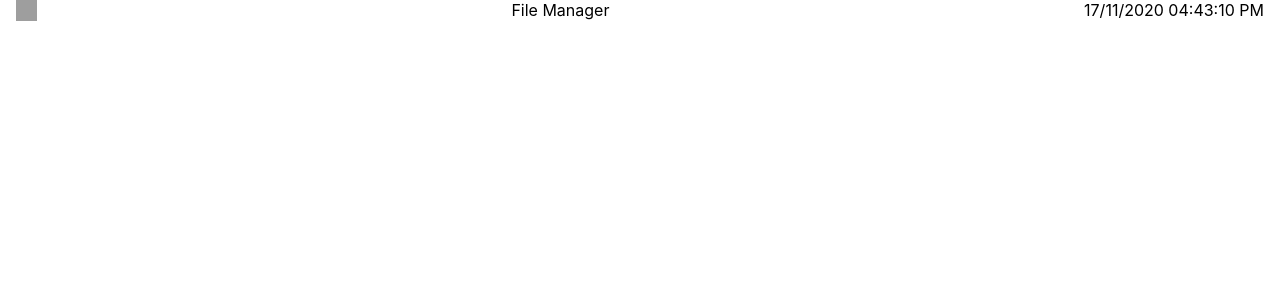
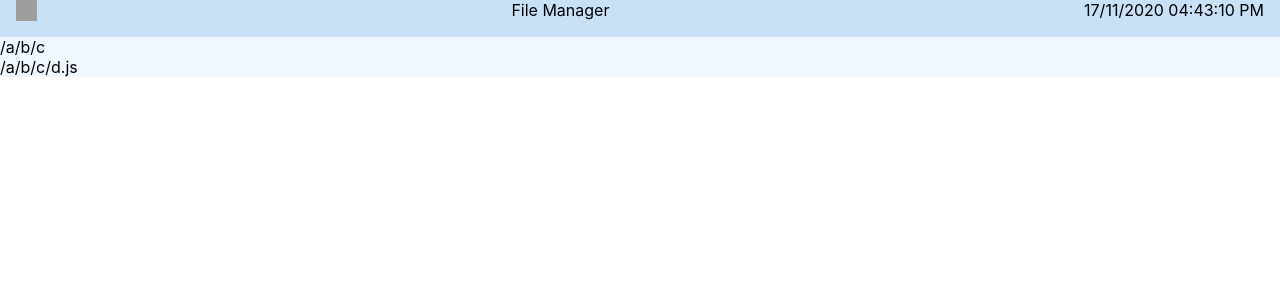
Before and after one commit to dinzone/file-manager, a React (Create React App) app in the folder client/: page / in a window 1280 px wide. Shown: the top 300 px of the page. Built offline with nearby package versions, Linux system fonts and the light colour scheme; grey boxes are pictures that could not be loaded.

Commit message:
create file list with some css

```diff
--- a/client/src/App.css
+++ /dev/null
@@ -1,38 +0,0 @@
-.App {
-  text-align: center;
-}
-
-.App-logo {
-  height: 40vmin;
-  pointer-events: none;
-}
-
-@media (prefers-reduced-motion: no-preference) {
-  .App-logo {
-    animation: App-logo-spin infinite 20s linear;
-  }
-}
-
-.App-header {
-  background-color: #282c34;
-  min-height: 100vh;
-  display: flex;
-  flex-direction: column;
-  align-items: center;
-  justify-content: center;
-  font-size: calc(10px + 2vmin);
-  color: white;
-}
-
-.App-link {
-  color: #61dafb;
-}
-
-@keyframes App-logo-spin {
-  from {
-    transform: rotate(0deg);
-  }
-  to {
-    transform: rotate(360deg);
-  }
-}
--- a/client/src/App.js
+++ b/client/src/App.js
@@ -1,12 +1,18 @@
-import NavBar from './components/NavBar'
+import styled from 'styled-components';
 
-import './App.css';
+import NavBar from './components/NavBar';
+import FileList from './components/FileList';
+
+const Div = styled.div`
+  background-color:aliceblue;
+`;
 
 function App() {
   return (
-    <div className="App">
+    <Div className="App">
       <NavBar></NavBar>
-    </div>
+      <FileList></FileList>
+    </Div>
   );
 }
 
--- /dev/null
+++ b/client/src/components/FileList/FileList.jsx
@@ -0,0 +1,8 @@
+import ListItem from './ListItem';
+
+function FileList({ paths }) {
+    const fileList = paths.map((p, i) => <ListItem key={i} path={p}></ListItem>);
+    return fileList;
+}
+
+export default FileList;
--- /dev/null
+++ b/client/src/components/FileList/FileListContainer.jsx
@@ -0,0 +1,16 @@
+import { Component } from 'react';
+
+import FileList from './FileList';
+
+class FileListContainer extends Component {
+    state = {
+        filePaths: ['/a/b/c', '/a/b/c/d.js']
+    }
+    render() {
+        return (
+            <FileList paths={this.state.filePaths}></FileList>
+        )
+    }
+};
+
+export default FileListContainer;
--- /dev/null
+++ b/client/src/components/FileList/ListItem.jsx
@@ -0,0 +1,9 @@
+function ListItem({ path }) {
+    return (
+        <div>
+            {path}
+        </div>
+    );
+}
+
+export default ListItem;
--- /dev/null
+++ b/client/src/components/FileList/index.js
@@ -0,0 +1,3 @@
+import FileList from './FileListContainer';
+
+export default FileList;
--- a/client/src/components/NavBar/NavBar.jsx
+++ b/client/src/components/NavBar/NavBar.jsx
@@ -5,6 +5,8 @@ import folderIcon from '../../assets/folderIcon.jpg'
 const NavHolder = styled.div`
     display: flex;
     justify-content: space-between;
+    padding-bottom: 1em;
+    background-color:#c8e1f7;
 `;
 
 const TimeDiv = styled.div`
```
